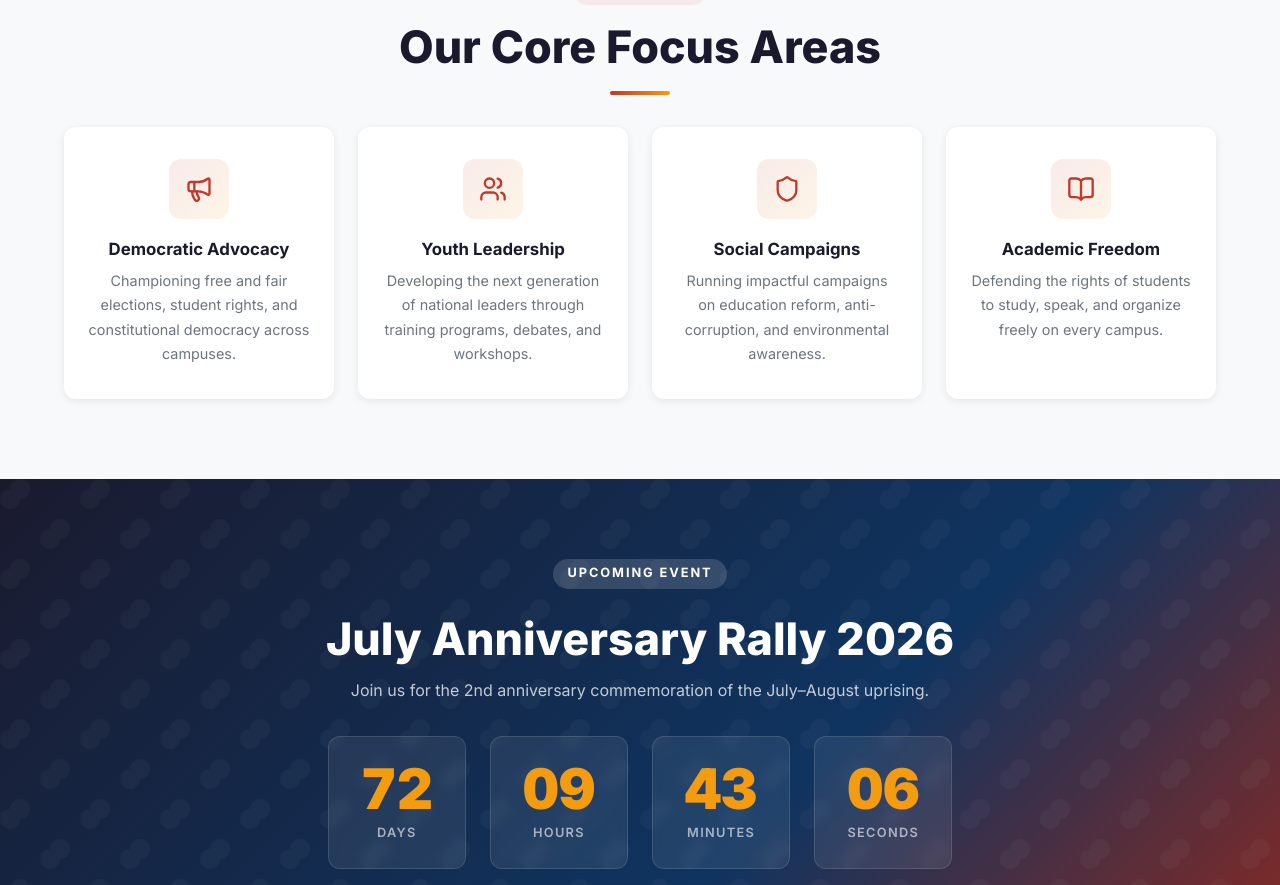
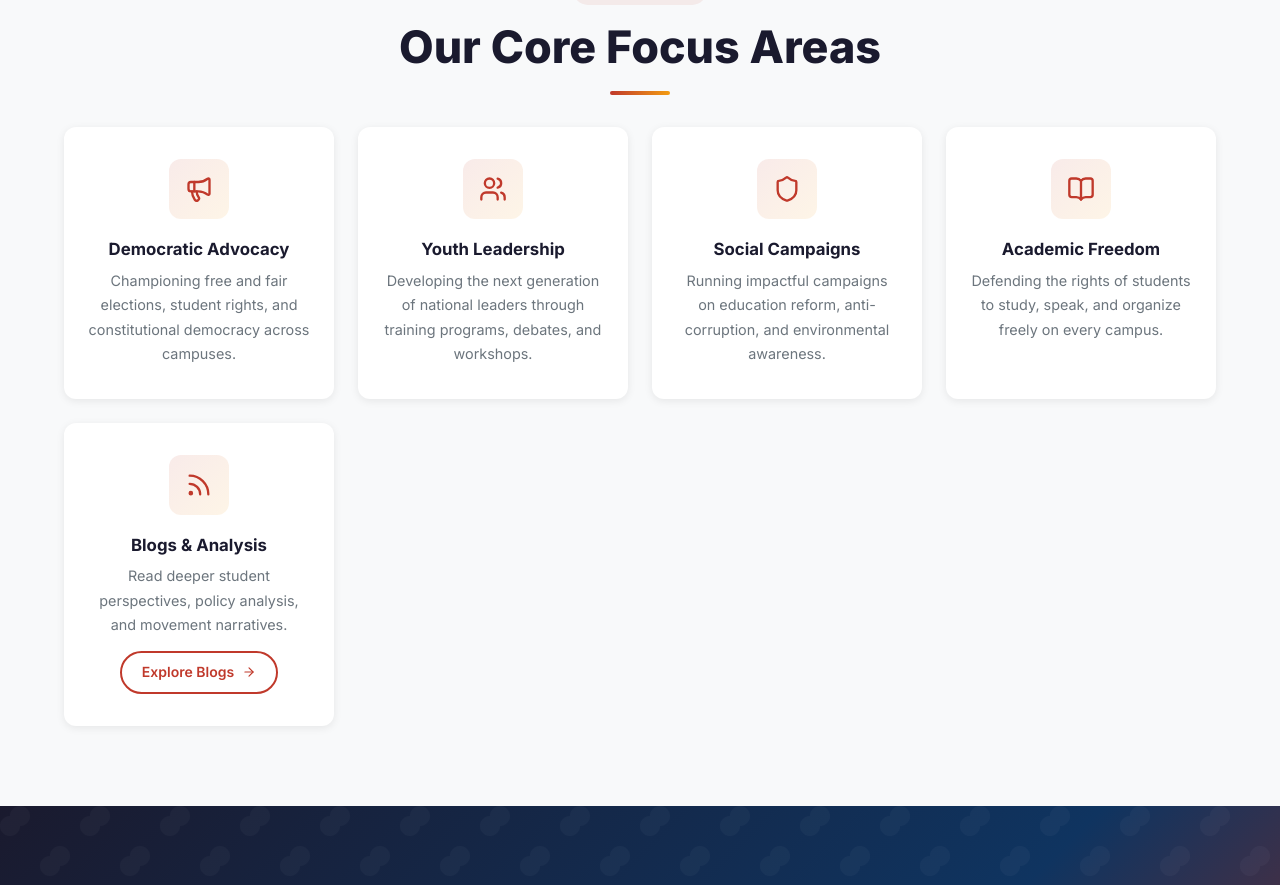
Before and after one commit to boniyeamincse/ndm, a React (Vite) app: page / in a window 1280 px wide. Shown: the part 1485-2370 px from the top of the page. Built offline with nearby package versions, Linux system fonts and the light colour scheme.

Commit message:
feat: add homepage blog highlight card with direct blog CTA

```diff
--- a/src/pages/Home.jsx
+++ b/src/pages/Home.jsx
@@ -2,7 +2,7 @@ import { useEffect, useState } from 'react';
 import { Link } from 'react-router-dom';
 import {
   ArrowRight, Users, BookOpen, Megaphone, Shield,
-  ChevronRight, Calendar, Eye, Star
+  ChevronRight, Calendar, Eye, Star, Rss
 } from 'lucide-react';
 import { useLang } from '../context/LanguageContext';
 import { useScrollReveal } from '../hooks/useScrollReveal';
@@ -193,11 +193,24 @@ export default function Home() {
               { icon: <Users size={28} />, titleK: 'highlight2_title', bodyK: 'highlight2_body' },
               { icon: <Shield size={28} />, titleK: 'highlight3_title', bodyK: 'highlight3_body' },
               { icon: <BookOpen size={28} />, titleK: 'highlight4_title', bodyK: 'highlight4_body' },
+              {
+                icon: <Rss size={28} />,
+                title: lang === 'en' ? 'Blogs & Analysis' : 'ব্লগ ও বিশ্লেষণ',
+                body: lang === 'en'
+                  ? 'Read deeper student perspectives, policy analysis, and movement narratives.'
+                  : 'ছাত্রদের দৃষ্টিভঙ্গি, নীতিগত বিশ্লেষণ এবং আন্দোলনের গল্প পড়ুন।',
+                to: '/blog',
+              },
             ].map((h, i) => (
               <div className="highlight-card reveal card" key={i} style={{ transitionDelay: `${i * 0.1}s` }}>
                 <div className="highlight-card__icon">{h.icon}</div>
-                <h3 className="highlight-card__title">{t(h.titleK)}</h3>
-                <p className="highlight-card__body">{t(h.bodyK)}</p>
+                <h3 className="highlight-card__title">{h.title || t(h.titleK)}</h3>
+                <p className="highlight-card__body">{h.body || t(h.bodyK)}</p>
+                {h.to && (
+                  <Link to={h.to} className="btn btn-outline btn-sm" style={{ marginTop: '.85rem' }}>
+                    {lang === 'en' ? 'Explore Blogs' : 'ব্লগ দেখুন'} <ArrowRight size={14} />
+                  </Link>
+                )}
               </div>
             ))}
           </div>
```
